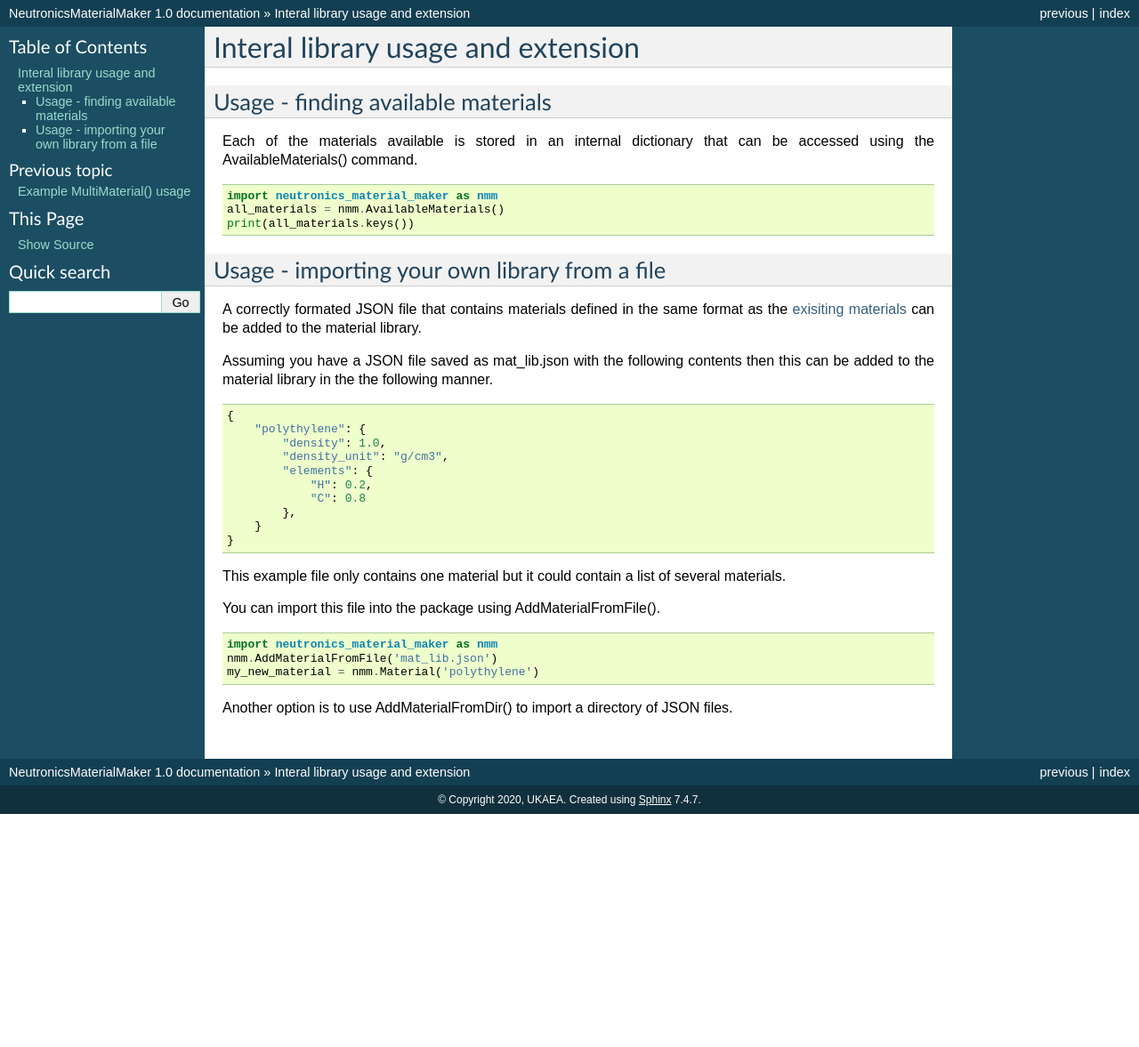
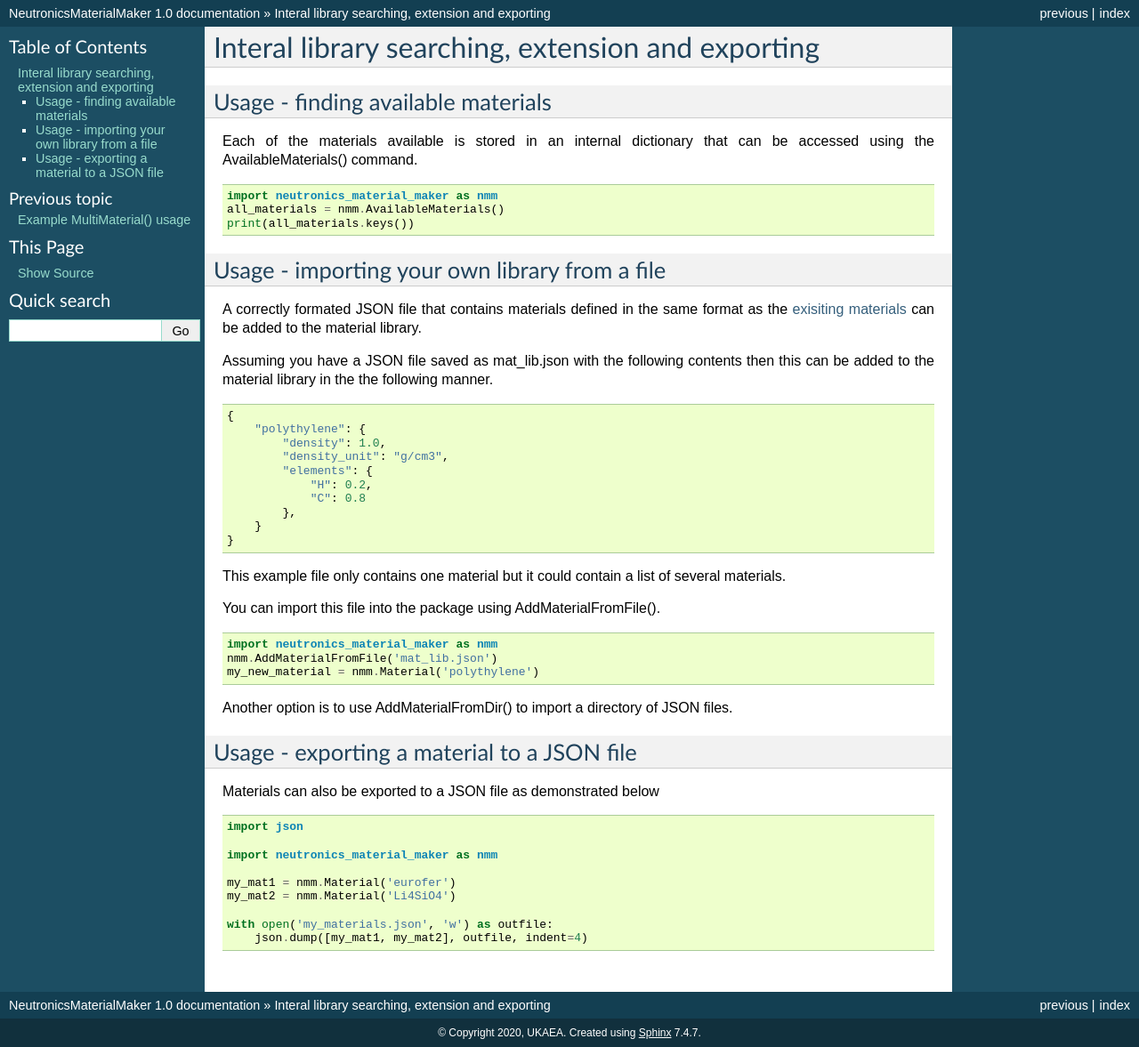
Before and after one commit to fusion-energy/neutronics_material_maker, a Sphinx documentation site: the page built from docs/source/example_library_usage.rst, in a window 1280 px wide. Shown: the whole page at 89% size. Built offline with Sphinx 7.4.7, drawn with Linux system fonts in a browser that asks for light colours; before the commit the page ends 915 px from its top, so only the background shows below that.

Commit message:
added example export of materials

```diff
--- a/docs/source/example_library_usage.rst
+++ b/docs/source/example_library_usage.rst
@@ -1,5 +1,5 @@
-Interal library usage and extension
-===================================
+Interal library searching, extension and exporting
+==================================================
 
 Usage - finding available materials
 -----------------------------------
@@ -7,7 +7,7 @@
 Each of the materials available is stored in an internal dictionary that can be
 accessed using the AvailableMaterials() command.
 
-::
+.. code-block:: python
 
     import neutronics_material_maker as nmm
     all_materials = nmm.AvailableMaterials()
@@ -40,10 +40,27 @@
 
 You can import this file into the package using AddMaterialFromFile().
 
-::
+.. code-block:: python
 
     import neutronics_material_maker as nmm
     nmm.AddMaterialFromFile('mat_lib.json')
     my_new_material = nmm.Material('polythylene')
 
 Another option is to use AddMaterialFromDir() to import a directory of JSON files.
+
+Usage - exporting a material to a JSON file
+-------------------------------------------
+
+Materials can also be exported to a JSON file as demonstrated below
+
+.. code-block:: python
+
+    import json
+
+    import neutronics_material_maker as nmm
+
+    my_mat1 = nmm.Material('eurofer')
+    my_mat2 = nmm.Material('Li4SiO4')
+
+    with open('my_materials.json', 'w') as outfile:
+        json.dump([my_mat1, my_mat2], outfile, indent=4)
```
